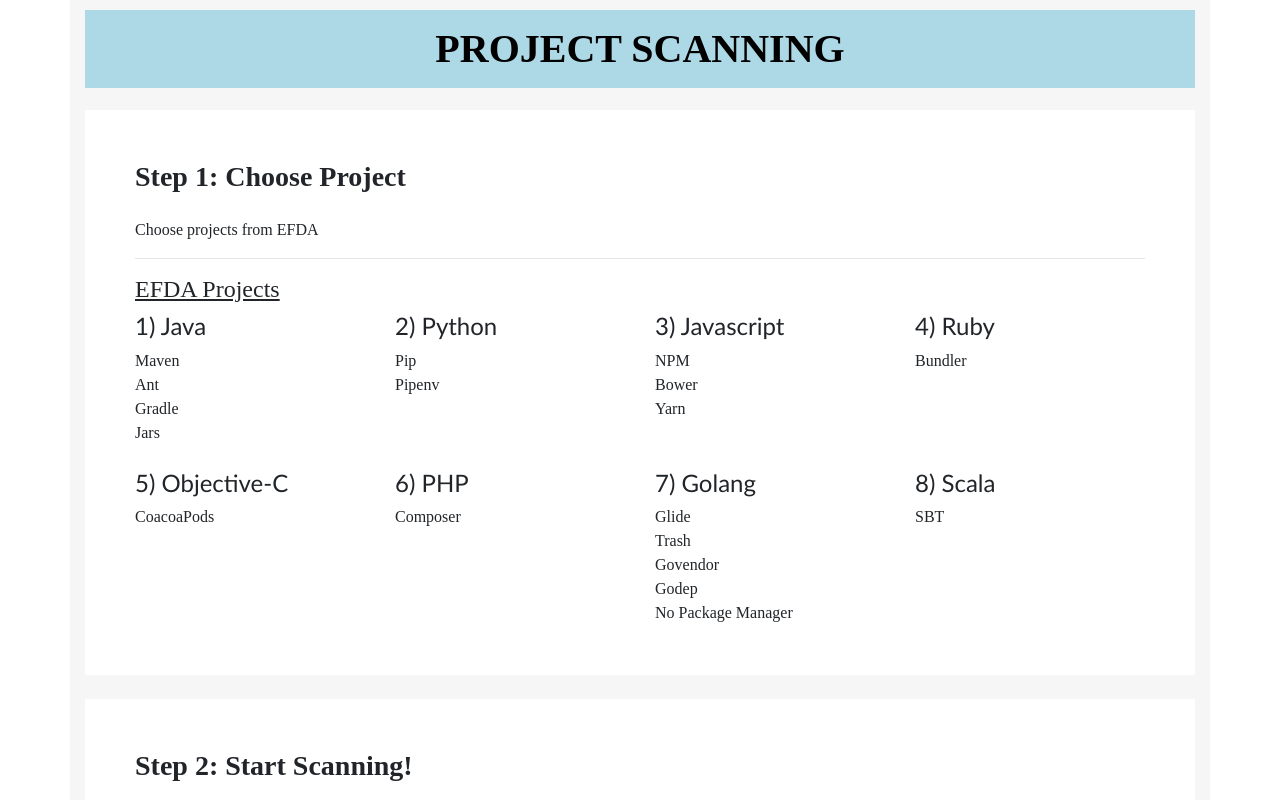
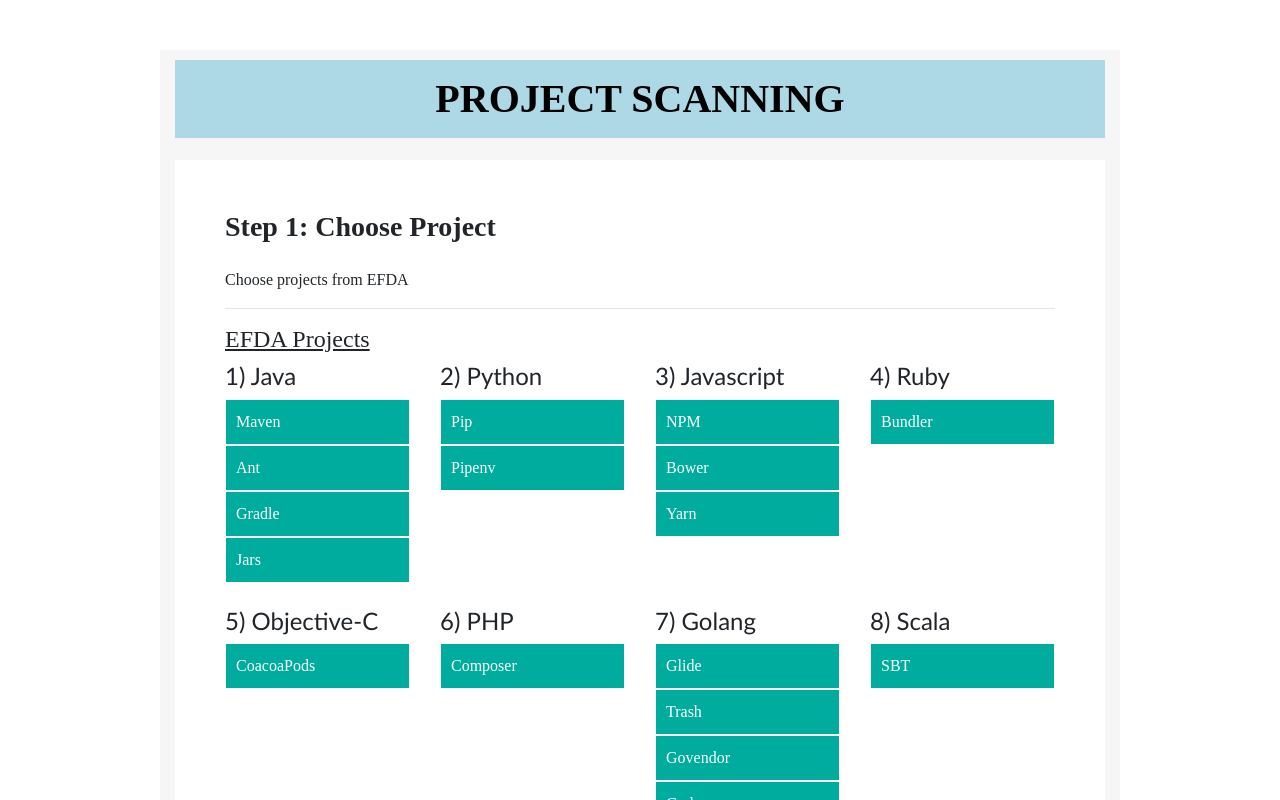
Before and after one commit to srcclr/efda-webscanner, a React (Create React App) app in the folder ui/: page / in a window 1280 px wide. Shown: the top 800 px of the page. Built offline with nearby package versions, Linux system fonts and the light colour scheme.

Commit message:
Change collapsible component so that it works.

```diff
--- a/ui/package.json
+++ b/ui/package.json
@@ -12,7 +12,6 @@
     "react-checkbox-group": "^4.0.1",
     "react-checkbox-tree": "^1.2.3",
     "react-collapsible": "^2.2.0",
-    "react-collapsible-component": "^1.1.0",
     "react-dom": "^16.4.1",
     "react-router-dom": "^4.3.1",
     "react-scripts": "1.1.4",
--- /dev/null
+++ b/ui/src/Collapsible.css
@@ -0,0 +1,158 @@
+@import url(https://fonts.googleapis.com/css?family=Roboto:400,700,700italic,400italic);
+/* http://meyerweb.com/eric/tools/css/reset/
+ v2.0 | 20110126
+ License: none (public domain)
+ */
+html, body, div, span, applet, object, iframe,
+h1, h2, h3, h4, h5, h6, p, blockquote, pre,
+a, abbr, acronym, address, big, cite, code,
+del, dfn, em, img, ins, kbd, q, s, samp,
+small, strike, strong, sub, sup, tt, var,
+b, u, i, center,
+dl, dt, dd, ol, ul, li,
+fieldset, form, label, legend,
+table, caption, tbody, tfoot, thead, tr, th, td,
+article, aside, canvas, details, embed,
+figure, figcaption, footer, header, hgroup,
+menu, nav, output, ruby, section, summary,
+time, mark, audio, video {
+    margin: 0;
+    padding: 0;
+    border: 0;
+    font-size: 100%;
+    font: inherit;
+    vertical-align: baseline; }
+
+/* HTML5 display-role reset for older browsers */
+article, aside, details, figcaption, figure,
+footer, header, hgroup, menu, nav, section {
+    display: block; }
+
+body {
+    padding: 25px;
+    line-height: 1; }
+
+ol, ul {
+    list-style: none; }
+
+blockquote, q {
+    quotes: none; }
+
+blockquote:before, blockquote:after,
+q:before, q:after {
+    content: '';
+    content: none; }
+
+table {
+    border-collapse: collapse;
+    border-spacing: 0; }
+
+* {
+    -webkit-box-sizing: border-box;
+    -moz-box-sizing: border-box;
+    box-sizing: border-box; }
+
+/**
+ * For modern browsers
+ * 1. The space content is one way to avoid an Opera bug when the
+ *    contenteditable attribute is included anywhere else in the document.
+ *    Otherwise it causes space to appear at the top and bottom of elements
+ *    that are clearfixed.
+ * 2. The use of `table` rather than `block` is only necessary if using
+ *    `:before` to contain the top-margins of child elements.
+ */
+.cf:before,
+.cf:after {
+    content: " ";
+    /* 1 */
+    display: table;
+/* 2 */ }
+
+.cf:after {
+    clear: both; }
+
+/**
+ * For IE 6/7 only
+ * Include this rule to trigger hasLayout and contain floats.
+ */
+.cf {
+    *zoom: 1; }
+
+html {
+    font-size: 16px; }
+
+body {
+    background-color: #333333;
+    font-family: 'Roboto', sans-serif;
+    padding-top: 50px; }
+
+h1 {
+    color: white;
+    text-align: center;
+    font-size: 30px;
+    margin-bottom: 50px; }
+
+h2 {
+    font-weight: 800;
+    text-transform: uppercase;
+    margin-top: 20px;
+    margin-bottom: 20px; }
+
+strong {
+    font-weight: bold; }
+
+#root {
+    max-width: 960px;
+    margin-left: auto;
+    margin-right: auto; }
+
+.Collapsible {
+    background-color: white; }
+
+.Collapsible__contentInner {
+    padding: 10px;
+    border: 1px solid #ebebeb;
+    border-top: 0; }
+.Collapsible__contentInner p {
+    margin-bottom: 10px;
+    font-size: 14px;
+    line-height: 20px; }
+.Collapsible__contentInner p:last-child {
+    margin-bottom: 0; }
+
+.Collapsible__trigger {
+    display: block;
+    font-weight: 400;
+    text-decoration: none;
+    color: #333333;
+    position: relative;
+    border: 1px solid white;
+    padding: 10px;
+    background: #00ac9d;
+    color: white; }
+.Collapsible__trigger:after {
+    font-family: 'FontAwesome';
+    content: '\f107';
+    position: absolute;
+    right: 10px;
+    top: 10px;
+    display: block;
+    transition: transform 300ms; }
+.Collapsible__trigger.is-open:after {
+    transform: rotateZ(180deg); }
+.Collapsible__trigger.is-disabled {
+    opacity: 0.5;
+    background-color: grey; }
+
+.CustomTriggerCSS {
+    background-color: lightcoral;
+    transition: background-color 200ms ease; }
+
+.CustomTriggerCSS--open {
+    background-color: darkslateblue; }
+
+.Collapsible__custom-sibling {
+    padding: 5px;
+    font-size: 12px;
+    background-color: #CBB700;
+    color: black; }
--- a/ui/src/Report.js
+++ b/ui/src/Report.js
@@ -3,10 +3,11 @@
 import SrcclrJson from "./components/Srcclr"
 import OWASPJson from "./components/OWASP"
 import EFDA from "./components/EFDA"
-import {CollapsibleComponent, CollapsibleHead, CollapsibleContent} from 'react-collapsible-component'
+import Collapsible from 'react-collapsible';
 import {Button} from 'react-bootstrap';
 import axios from 'axios';
 import './App.css';
+import './Collapsible.css';
 
 
 class Report extends React.Component {
@@ -61,12 +62,10 @@
             <br />
             <div className="row">
             <div className="col">
-            <CollapsibleComponent>
                 { this.state.results.map((data) => {
                     return (
                         <React.Fragment key={data}>
-                            <CollapsibleHead className="additionalClassForHead">Report 1: Project - </CollapsibleHead>
-                                <CollapsibleContent className="additionalClassForContent">
+                            <Collapsible trigger="Report 1: Project">
 
                                 <EFDA efda={data[0]}/>
 
@@ -78,12 +77,11 @@
                                         <OWASPJson json={data[2]}/>
                                     </div>
                                 </div>
-                            </CollapsibleContent>
+                            </Collapsible>
                         <br /><br />
                         </React.Fragment>
                     )
                 })}
-            </CollapsibleComponent>
             </div>
             </div>
             <br />
```
Also changed, not shown: 1 other file (tests, documents, lock files or other folders).
